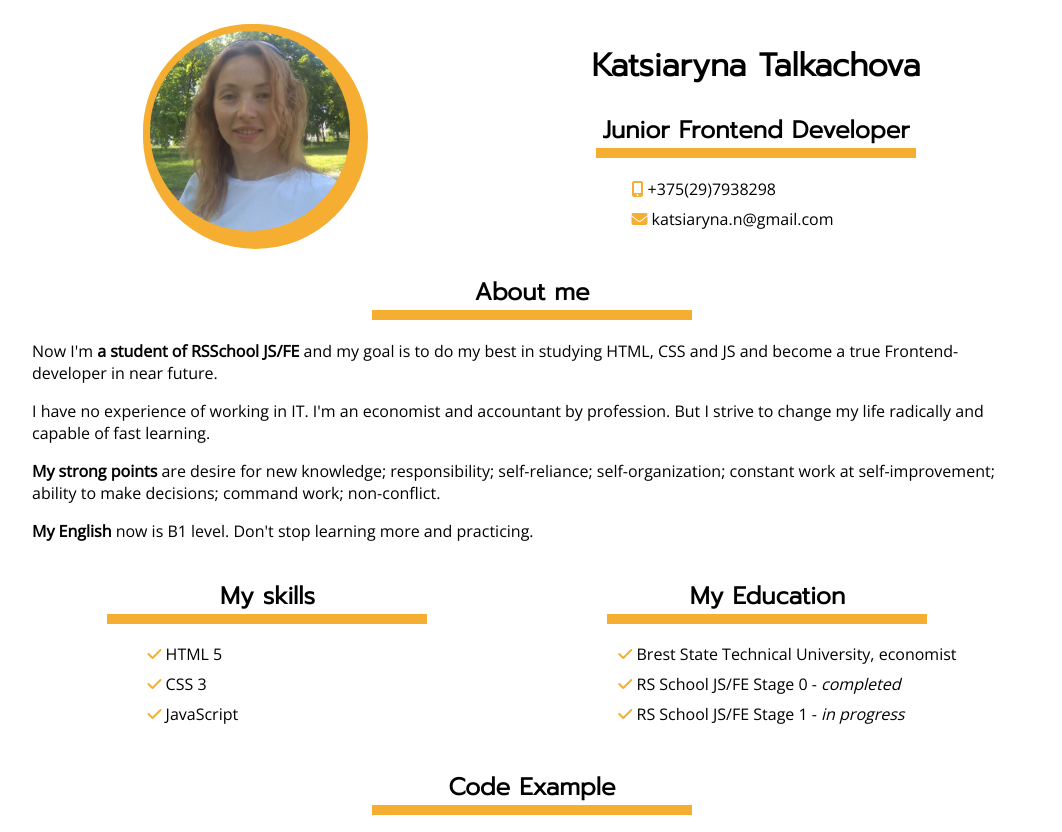
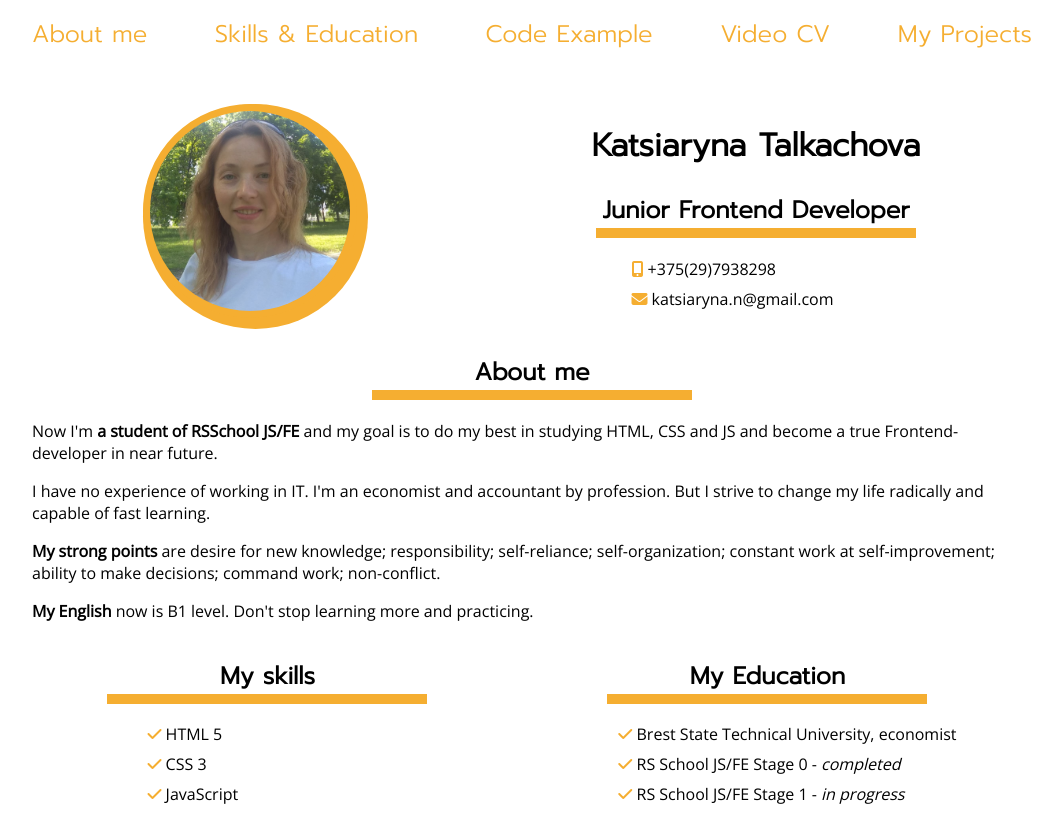
Before and after one commit to katrin-brest/rsschool-cv, a plain HTML site: page index.html in a window 1280 px wide. Shown: the top 832 px of the page, without its empty margins (108-1170 px from the left). Drawn offline with nearby package versions, Linux system fonts and the light colour scheme.

Commit message:
feat: add menu

```diff
--- a/index.html
+++ b/index.html
@@ -19,6 +19,16 @@
   </head>
 
   <body>
+    <nav>
+      <ul class="menu">
+        <li> <a href="#about">About me</a></li>
+        <li> <a href="#skills">Skills & Education</a></li>
+        <li> <a href="#code">Code Example</a></li>
+        <li> <a href="#video">Video CV</a></li>
+        <li> <a href="#project">My Projects</a></li>
+      </ul>
+    </nav>
+
     <header >
       <div class = "bgphoto" >
         <img class = "photo" src="images/myfoto.jpg" alt="photo" width="200">
@@ -33,9 +43,10 @@
       </div>
     </header>
 
+
     <main>
       <section>
-        <h2>About me</h2>
+        <h2 id="about">About me</h2>
         <p>Now I'm <b>a student of RSSchool JS/FE</b> and my goal is to do my best in studying HTML, CSS and JS and become a true Frontend-developer in near future.</p>
         <p>I have no experience of working in IT. I'm an economist and accountant by profession. But I strive to change my life radically and capable of fast learning.</p>
         <p><b>My strong points</b> are desire for new knowledge; responsibility; self-reliance; self-organization; constant work at self-improvement; ability to make decisions; command work; non-conflict.</p>
@@ -43,7 +54,7 @@
       </section>
       <section class = "twoCol">
         <div>
-          <h2>My skills</h2>
+          <h2 id="skills">My skills</h2>
         <ul>
           <li> <i class="fas fa-check"></i>   HTML 5 </li>
           <li> <i class="fas fa-check"></i>   CSS 3</li>
@@ -60,7 +71,7 @@
         </div>
       </section>
       <section >
-        <h2>Code Example</h2>
+        <h2 id="code">Code Example</h2>
         <div class = "twoCol">
         <div class = "inner">
           <h3>JavaScript</h3>
@@ -106,12 +117,12 @@
         </div>
        </section>
        <section class="video">
-         <h2>Video CV</h2>
+         <h2 id="video">Video CV</h2>
          <iframe src="https://www.youtube.com/embed/A18UEsA8lx8" title="YouTube video player" frameborder="0" allow="accelerometer; autoplay; clipboard-write; encrypted-media; gyroscope; picture-in-picture" allowfullscreen></iframe>
 
        </section>
        <section class="myprojects">
-         <h2>My projects</h2>
+         <h2 id="project">My projects</h2>
          <div class="projects">
            <a href="https://rolling-scopes-school.github.io/katrin-brest-JSFE2021Q3/museum/" target="_blank"> <img src="./images/louvre.jpg" alt="museum" height="200"></a>
            <a href="https://katrin-brest.github.io/cssMemSlider/cssMemSlider/index.html" target="_blank"><img src="./images/cat.jpg" alt="cssMemSlider" height="200"></a>
--- a/styles.css
+++ b/styles.css
@@ -10,8 +10,11 @@ header {
     display:flex;
     justify-content: space-around;
     flex-wrap: wrap;
-    margin-top: 20px;
+    margin-top: 40px;
 }
+
+
+
 .fas {
     color:#F5AE31;
 }
@@ -46,6 +49,20 @@ ul {
 li {
     padding-bottom: 8px;
 
+}
+
+a {
+    text-decoration: none;
+    outline: none;
+    color: #F5AE31;
+    font-family: "Prompt", sans-serif;
+    font-size: 24px;
+}
+.menu {
+    display: flex;
+    flex-direction: row;
+    justify-content: space-between;
+    padding: 0;
 }
 .twoCol {
     display: flex;
```
